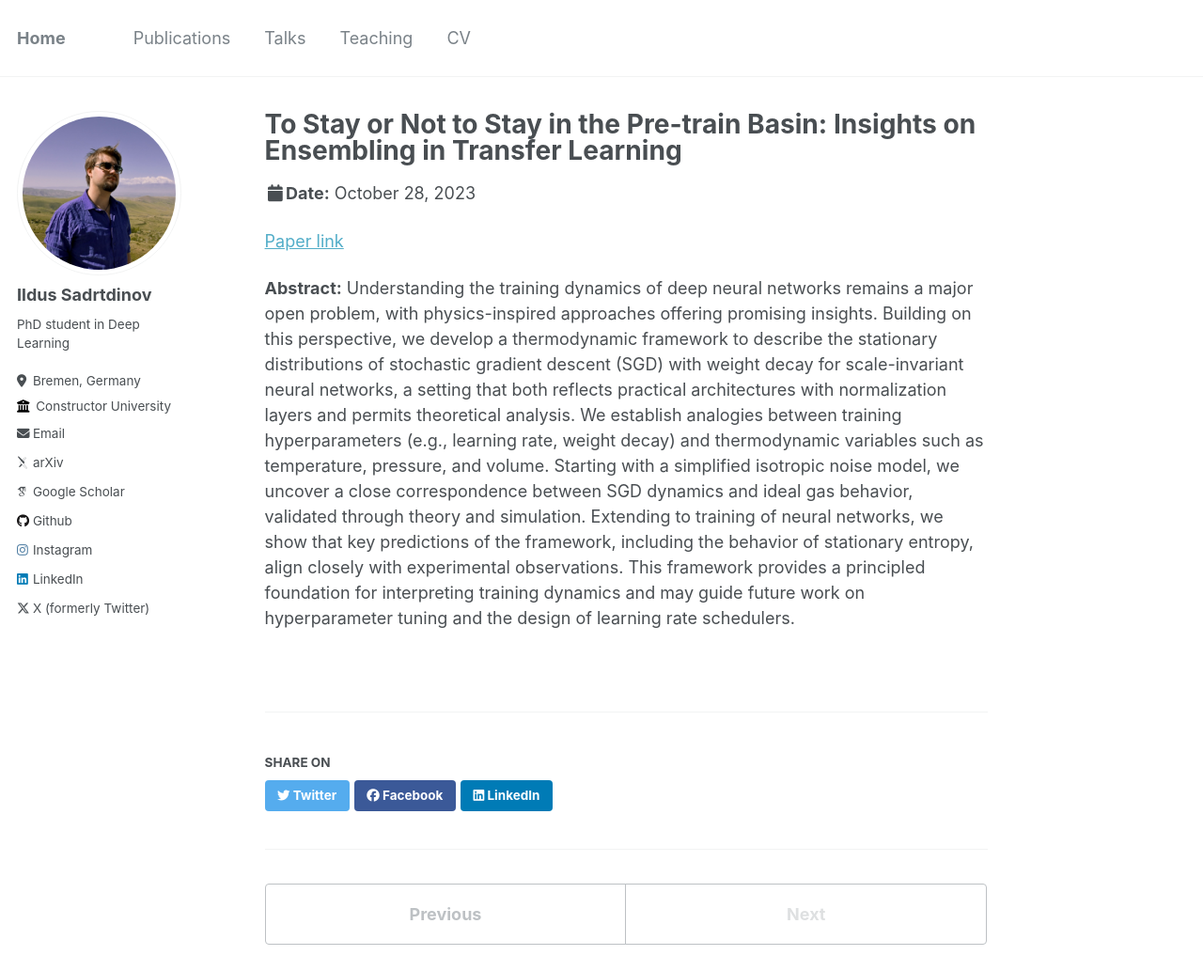
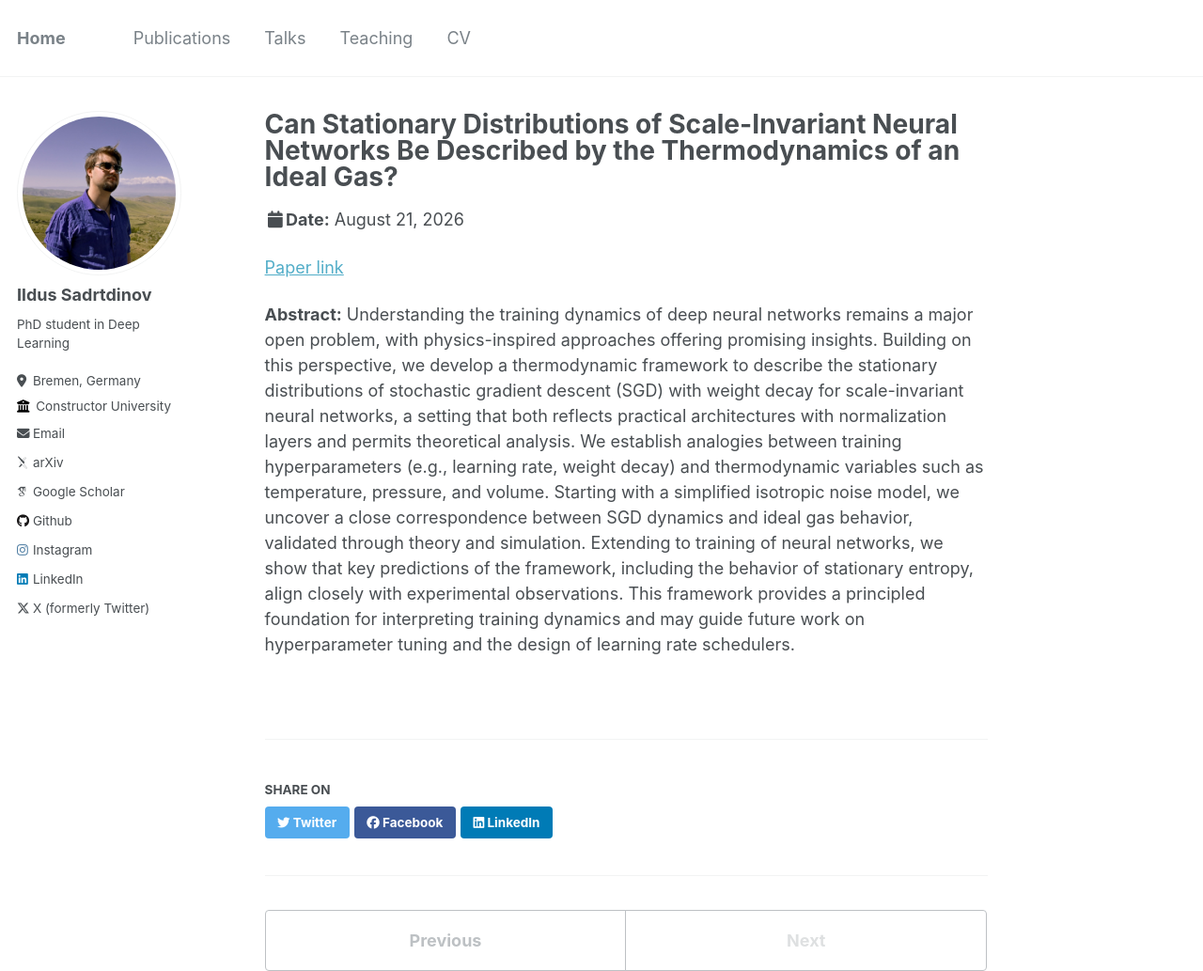
Before and after one commit to isadrtdinov/isadrtdinov.github.io, a Jekyll site: the page built from _talks/2026-ijcai.md, in a window 1280 px wide and 1033 px high. Shown: the whole window at 94% size. Built offline with Jekyll 4.4.1, drawn with Linux system fonts in a browser that asks for light colours; some web fonts are replaced.

Commit message:
update 30.09.2026

```diff
--- a/_talks/2026-ijcai.md
+++ b/_talks/2026-ijcai.md
@@ -1,13 +1,12 @@
 ---
 title: >
-  To Stay or Not to Stay in the Pre-train Basin:
-  Insights on Ensembling in Transfer Learning
+  Can Stationary Distributions of Scale-Invariant Neural Networks Be Described by the Thermodynamics of an Ideal Gas?
 collection: talks
 type: "Paper presentation"
-permalink: /talks/2023-fall-into-ml
-venue: "Fall into ML 2023: Conference on Machine Learning at HSE University"
-date: 2023-10-28
-location: "Moscow, Russia"
+permalink: /talks/2026-ijcai
+venue: "35th International Joint Conference on Artificial Intelligence"
+date: 2026-08-21
+location: "Bremen, Germany"
 language: "English"
 ---
 
```
